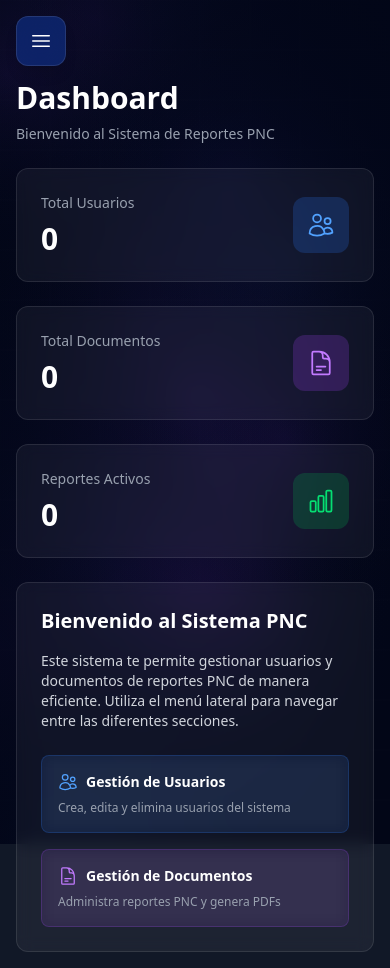
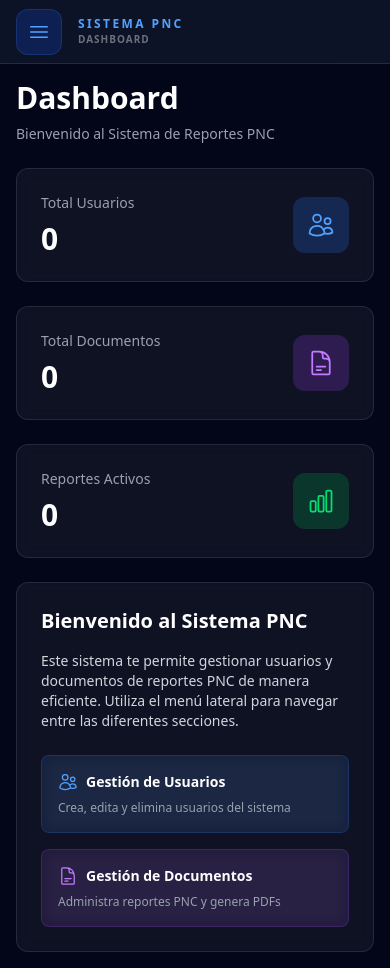
Before and after one commit to BrayanRNothing/MacorDeMexico, a React (Vite) app: page /dashboard in a window 390 px wide. Built offline with nearby package versions, Linux system fonts and the light colour scheme; sample sign-in values are in the browser's storage.

Commit message:
style: final mobile UI polish (sticky header, aligned menu, and modal improvements)

```diff
--- a/src/components/DashboardLayout.jsx
+++ b/src/components/DashboardLayout.jsx
@@ -1,11 +1,38 @@
-import React from 'react';
-import { Outlet } from 'react-router-dom';
+import React, { useState } from 'react';
+import { Outlet, useLocation } from 'react-router-dom';
 import Sidebar from './Sidebar';
+import { Bars3Icon } from '@heroicons/react/24/outline';
 
 const DashboardLayout = () => {
+    const [isSidebarOpen, setIsSidebarOpen] = useState(false);
+    const location = useLocation();
+
+    // Map paths to descriptive titles for the mobile header
+    const getPageTitle = (path) => {
+        if (path === '/dashboard') return 'DASHBOARD';
+        if (path.includes('/users')) return 'USUARIOS';
+        if (path.includes('/documents')) return 'DOCUMENTOS';
+        return 'PNC SYSTEM';
+    };
+
     return (
-        <div className="flex min-h-screen overflow-hidden">
-            <Sidebar />
+        <div className="flex min-h-screen overflow-hidden bg-slate-950">
+            {/* Mobile Top Header - Fixed and aligned */}
+            <header className="lg:hidden fixed top-0 left-0 right-0 h-16 bg-slate-900/80 backdrop-blur-xl border-b border-white/10 z-30 flex items-center px-4">
+                <button
+                    onClick={() => setIsSidebarOpen(true)}
+                    className="p-2.5 bg-blue-600/20 border border-blue-500/20 rounded-xl text-blue-400 active:scale-90 transition-transform"
+                >
+                    <Bars3Icon className="w-6 h-6" />
+                </button>
+                <div className="ml-4">
+                    <h1 className="text-xs font-bold text-blue-400 uppercase tracking-[0.2em]">SISTEMA PNC</h1>
+                    <p className="text-[10px] text-white/40 font-bold tracking-widest uppercase">{getPageTitle(location.pathname)}</p>
+                </div>
+            </header>
+
+            <Sidebar isOpen={isSidebarOpen} setIsOpen={setIsSidebarOpen} />
+
             <main className="flex-1 overflow-y-auto p-4 sm:p-4 lg:p-6 pt-20 lg:pt-6 lg:ml-0">
                 <Outlet />
             </main>
--- a/src/components/Sidebar.jsx
+++ b/src/components/Sidebar.jsx
@@ -10,10 +10,9 @@ import {
     XMarkIcon
 } from '@heroicons/react/24/outline';
 
-const Sidebar = () => {
+const Sidebar = ({ isOpen, setIsOpen }) => {
     const navigate = useNavigate();
     const currentUser = String(localStorage.getItem('currentUser') || 'Usuario');
-    const [isOpen, setIsOpen] = useState(false);
 
     const handleLogout = () => {
         localStorage.removeItem('isAuthenticated');
@@ -29,19 +28,7 @@ const Sidebar = () => {
 
     return (
         <>
-            {/* Mobile Menu Button - Moved to be more centered and visible */}
-            <button
-                onClick={() => setIsOpen(!isOpen)}
-                className="lg:hidden fixed top-4 left-4 z-50 p-3 bg-blue-600/30 backdrop-blur-md border border-white/10 rounded-xl text-white shadow-lg active:scale-90 transition-transform"
-            >
-                {isOpen ? (
-                    <XMarkIcon className="w-6 h-6" />
-                ) : (
-                    <Bars3Icon className="w-6 h-6" />
-                )}
-            </button>
-
-            {/* Overlay for mobile */}
+            {/* Overlay for mobile - controlled by parent */}
             {isOpen && (
                 <div
                     className="lg:hidden fixed inset-0 bg-black/60 backdrop-blur-sm z-30"
@@ -62,7 +49,7 @@ const Sidebar = () => {
                 {/* Sidebar content */}
                 <div className="flex flex-col h-full p-4 relative z-10">
                     {/* Logo/Title */}
-                    <div className="mb-8 mt-16 lg:mt-4">
+                    <div className="mb-8 mt-4">
                         <div className="flex items-center gap-3 px-2">
                             <div className="w-10 h-10 rounded-xl bg-white/5 flex items-center justify-center border border-white/10 p-1">
                                 <img src={logo} alt="Logo" className="w-full h-auto object-contain" />
--- a/src/pages/Documents.jsx
+++ b/src/pages/Documents.jsx
@@ -248,7 +248,7 @@ const Documents = () => {
                                 <h2 className="text-xl font-bold text-white">
                                     {editingDoc ? 'Editar Reporte PNC' : 'Nuevo Reporte de Producto No Conforme'}
                                 </h2>
-                                <p className="text-blue-400/60 text-xs font-medium uppercase tracking-widest mt-1">Formato Estándar de Calidad</p>
+                                <p className="hidden sm:block text-blue-400/60 text-xs font-medium uppercase tracking-widest mt-1">Formato Estándar de Calidad</p>
                             </div>
                             <button onClick={closeModal} className="text-white/40 hover:text-white transition-colors">
                                 <PlusIcon className="w-8 h-8 rotate-45" />
@@ -267,7 +267,7 @@ const Documents = () => {
                                     <button
                                         key={tab.id}
                                         onClick={() => setActiveTab(tab.id)}
-                                        className={`flex items-center gap-2 px-6 py-4 text-xs font-bold uppercase tracking-wider transition-all border-b-2 whitespace-nowrap ${activeTab === tab.id ? 'text-blue-400 border-blue-400 bg-blue-400/5' : 'text-white/40 border-transparent hover:text-white/60 hover:bg-white/5'
+                                        className={`flex items-center gap-2 px-6 py-5 sm:py-4 text-xs font-bold uppercase tracking-wider transition-all border-b-2 whitespace-nowrap ${activeTab === tab.id ? 'text-blue-400 border-blue-400 bg-blue-400/5' : 'text-white/40 border-transparent hover:text-white/60 hover:bg-white/5'
                                             }`}
                                     >
                                         <tab.icon className="w-4 h-4" />
```
